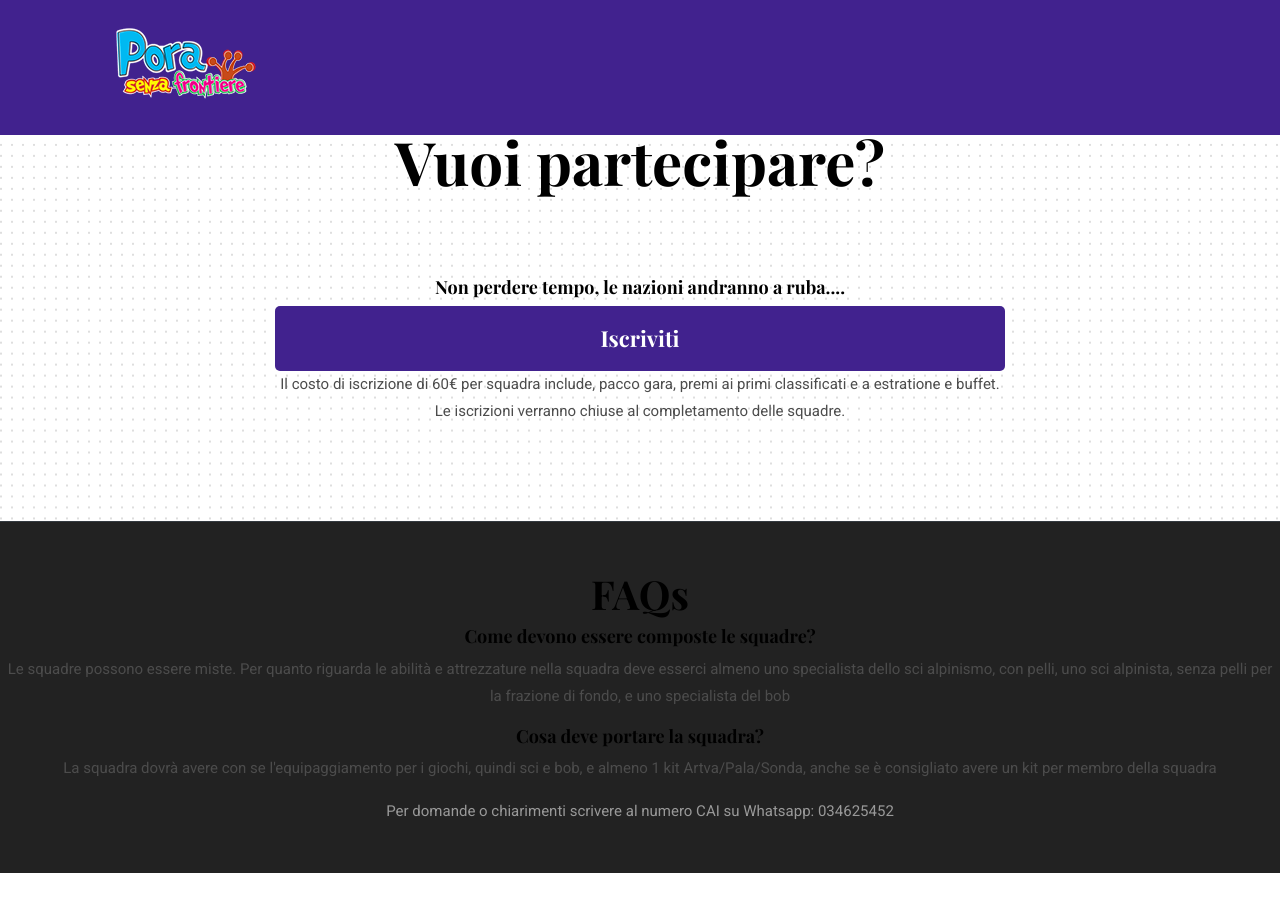
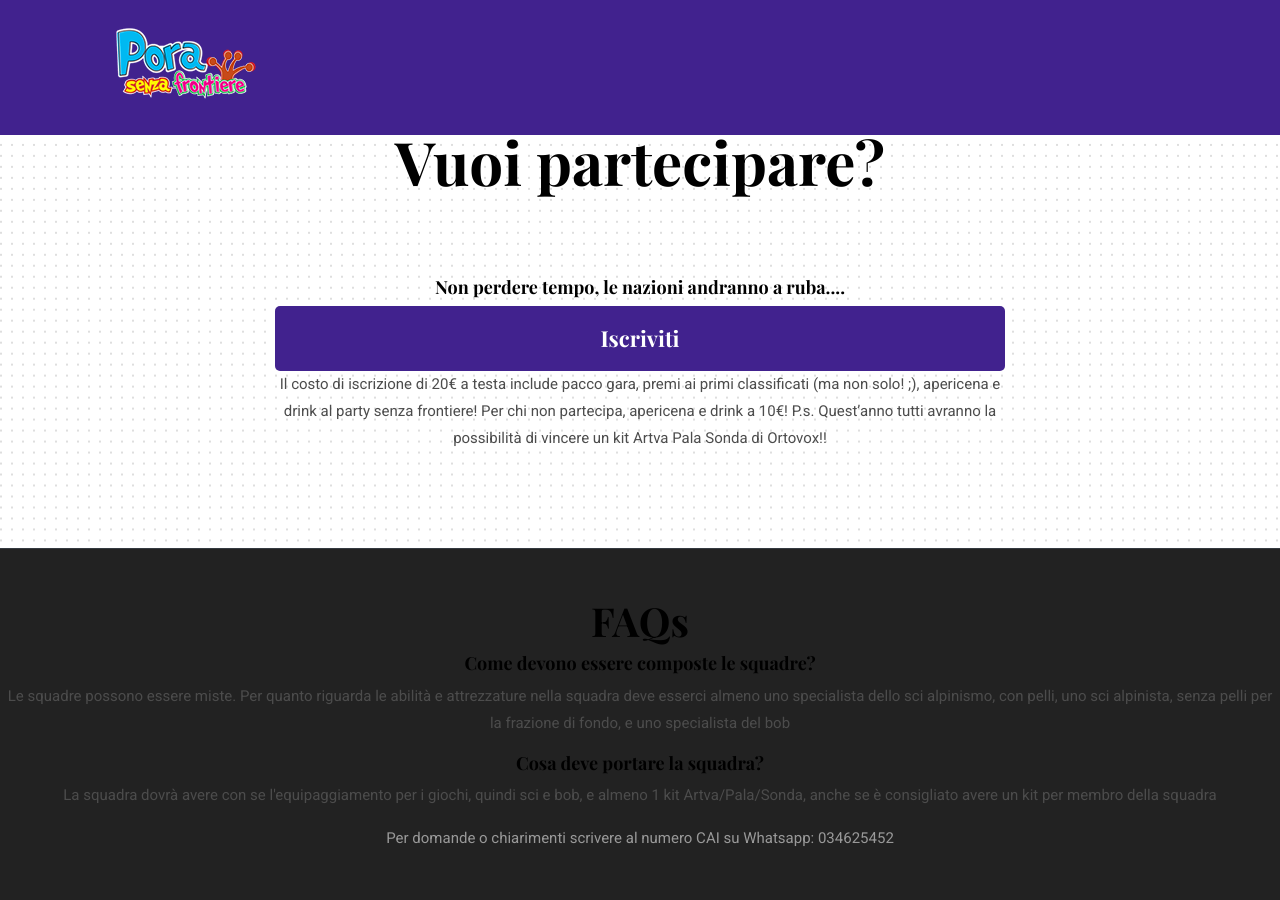
Before and after one commit to porasenzafrontiere/porasenzafrontiere.github.io, a Jekyll site: the page built from index.html, in a window 1280 px wide and 900 px high, scrolled down 3785 px. Built offline with Jekyll 4.4.1, drawn with Linux system fonts in a browser that asks for light colours; before the commit the page ends 4658 px from its top, so only the background shows below that.

Commit message:
updated apericena

```diff
--- a/_includes/contact-section.html
+++ b/_includes/contact-section.html
@@ -8,7 +8,11 @@
       <div class="col-lg-8 mx-auto text-center">
         <h5>Non perdere tempo, le nazioni andranno a ruba.... </h5>
         <a href="https://docs.google.com/forms/d/e/1FAIpQLSdmgBDI_eDbs9jQlRwtx5uQE65APkPxQNzp98Yi8VDnagSjGA/viewform?usp=sf_link"><button class="btn btn-primary w-100">Iscriviti</button></a>
-        <p>Il costo di iscrizione di 60€ per squadra include, pacco gara, premi ai primi classificati e a estratione e buffet. Le iscrizioni verranno chiuse al completamento delle squadre.</p>
+        <p>Il costo di iscrizione di 20€ a testa include pacco gara, premi ai primi classificati (ma non solo! ;), apericena e drink al party senza frontiere!
+
+        Per chi non partecipa, apericena e drink a 10€!
+
+        P.s. Quest’anno tutti avranno la possibilità di vincere un kit Artva Pala Sonda di Ortovox!!</p>
       </div>
     </div>
   </div>
```
